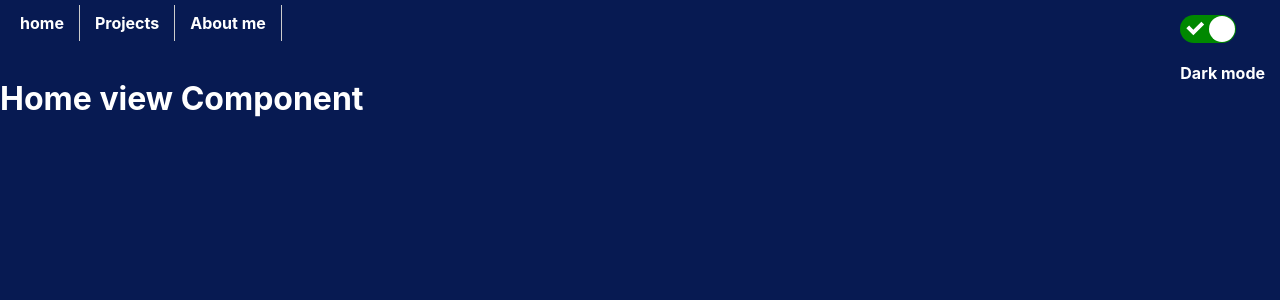
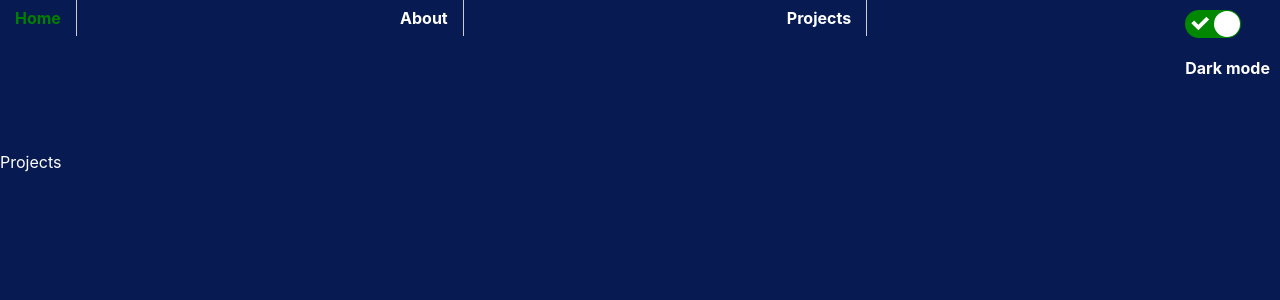
Before and after one commit to kloparn/Portfolio, a React (Create React App) app: page /projects in a window 1280 px wide. Shown: the top 300 px of the page. Built offline with nearby package versions, Linux system fonts and the light colour scheme.

Commit message:
Working navigation bar and color blending (the darkmode still working)

```diff
--- a/src/App.tsx
+++ b/src/App.tsx
@@ -1,9 +1,11 @@
 import React, { useState, useEffect } from "react";
 import styled, { ThemeProvider } from "styled-components";
 import { theme, darkTheme } from "./styles/default-theme";
-import Switch from "react-switch";
+import { BrowserRouter as Router, Route, Switch } from "react-router-dom";
+import ThemeSwitch from "react-switch";
 import "./App.css";
-import { home } from "./components/home";
+import Navbar from "./components/Navbar";
+import { HomePage, AboutPage, ProjectsPage } from "./pages";
 
 function App() {
   const [lightMode, setMode] = useState(
@@ -19,30 +21,29 @@ function App() {
   return (
     <ThemeProvider theme={lightMode ? theme : darkTheme}>
       <ScreenView>
-        <Container>
-          <Navbar>
-            <NavbarItem>
-              <ItemAnchor href="#"> home </ItemAnchor>
-            </NavbarItem>
-            <NavbarItem>
-              <ItemAnchor href="#"> Projects </ItemAnchor>
-            </NavbarItem>
-            <NavbarItem>
-              <ItemAnchor href="#"> About me </ItemAnchor>
-            </NavbarItem>
+        <Router>
+          <Navbar
+            CustomSwitch={
               <SwitchContainer>
-              <Switch
+                <ThemeSwitch
                   onChange={() => setMode(!lightMode)}
                   checked={!lightMode}
-              ></Switch>
+                ></ThemeSwitch>
                 <DarkModeParagraph>
                   <b>Dark mode</b>
                 </DarkModeParagraph>
               </SwitchContainer>
-          </Navbar>
+            }
+          />
+          <Route exact path="/" component={HomePage} />
+          <Route exact path="/about" component={AboutPage} />
+          <Route exact path="/projects" component={ProjectsPage} />
+        </Router>
+
+        <Container>
+          <NavbarTemp></NavbarTemp>
         </Container>
         {/* Navbar shall go here with the {home(theme) going inside it}*/}
-        {home(theme)}
       </ScreenView>
     </ThemeProvider>
   );
@@ -53,27 +54,14 @@ const Container = styled.div`
   padding: 5px;
 `;
 
-const Navbar = styled.ul`
+const NavbarTemp = styled.ul`
   width: 100%;
   margin: 0 0 3em 0;
   padding: 0;
   list-style: none;
 `;
 const NavbarItem = styled.li`
-  float: left;
-`;
-
-const ItemAnchor = styled.a`
-  display: block;
-  padding: 8px 15px;
-  text-decoration: none;
-  font-weight: bold;
-  color: ${(props) => props.theme.colors.text};
-  border-right: 1px solid #ccc;
-  :hover {
-    color: "#00ff00";
-    cursor: pointer;
-  }
+  display: flex;
 `;
 
 const ScreenView = styled.div`
--- /dev/null
+++ b/src/components/Navbar.tsx
@@ -0,0 +1,54 @@
+import React from "react";
+import { Link } from "react-router-dom";
+import styled from "styled-components";
+
+const Navbar: React.FC<Props> = ({ CustomSwitch }) => {
+  return (
+    <ListWrapper>
+      <li>
+        <ListItem to="/">Home</ListItem>
+      </li>
+      <li>
+        <ListItem to="/about">About</ListItem>
+      </li>
+      <li>
+        <ListItem to="/projects">Projects</ListItem>
+      </li>
+      <SwitchBox>{CustomSwitch}</SwitchBox>
+    </ListWrapper>
+  );
+};
+
+type Props = {
+  CustomSwitch: JSX.Element;
+};
+
+const SwitchBox = styled.li`
+  float: right;
+`;
+
+const ListWrapper = styled.ul`
+  background-color: ${(props) => props.theme.colors.main};
+  width: 100%;
+  margin: 0 0 3em 0;
+  padding: 0;
+  list-style: none;
+  display: flex;
+  flex-direction: row;
+  justify-content: space-between;
+`;
+
+const ListItem = styled(Link)`
+  display: block;
+  padding: 8px 15px;
+  text-decoration: none;
+  font-weight: bold;
+  color: ${(props) => props.theme.colors.text};
+  border-right: 1px solid #ccc;
+  :hover {
+    color: green;
+    cursor: pointer;
+  }
+`;
+
+export default Navbar;
--- a/src/components/home.tsx
+++ /dev/null
@@ -1,17 +0,0 @@
-import React from "react";
-import { DefaultTheme } from "styled-components";
-import styled from "styled-components";
-
-export const home = (props: DefaultTheme) => {
-  return (
-    <HomeView>
-      <h1> Home view Component</h1>
-    </HomeView>
-  );
-};
-
-const HomeView = styled.div`
-  color: ${(props) => props.theme.colors.text};
-`;
-
-export default home;
--- /dev/null
+++ b/src/pages/AboutPage.tsx
@@ -0,0 +1,13 @@
+import React from "react";
+import styled from "styled-components";
+
+const AboutPage: React.FC = () => {
+  return <Layout>About</Layout>;
+};
+
+const Layout = styled.main`
+  background-color: ${(props) => props.theme.colors.main};
+  color: ${(props) => props.theme.colors.text};
+`;
+
+export default AboutPage;
--- /dev/null
+++ b/src/pages/HomePage.tsx
@@ -0,0 +1,12 @@
+import React from "react";
+import styled from "styled-components";
+
+const HomePage: React.FC = () => {
+  return <Layout>Home</Layout>;
+};
+
+const Layout = styled.main`
+  background-color: ${(props) => props.theme.colors.main};
+  color: ${(props) => props.theme.colors.text};
+`;
+export default HomePage;
--- /dev/null
+++ b/src/pages/ProjectsPage.tsx
@@ -0,0 +1,12 @@
+import React from "react";
+import styled from "styled-components";
+
+const ProjectsPage: React.FC = () => {
+  return <Layout>Projects</Layout>;
+};
+
+const Layout = styled.main`
+  background-color: ${(props) => props.theme.colors.main};
+  color: ${(props) => props.theme.colors.text};
+`;
+export default ProjectsPage;
--- /dev/null
+++ b/src/pages/index.ts
@@ -0,0 +1,3 @@
+export { default as HomePage } from "./HomePage";
+export { default as AboutPage } from "./AboutPage";
+export { default as ProjectsPage } from "./ProjectsPage";
```
Also changed, not shown: src/components/Layout.tsx (added, +7 -0 lines), src/components/projects.tsx (added, +14 -0 lines), src/redirection/flexableNav.tsx (added, +25 -0 lines). Lines whose indentation alone changed are shown as unchanged.
